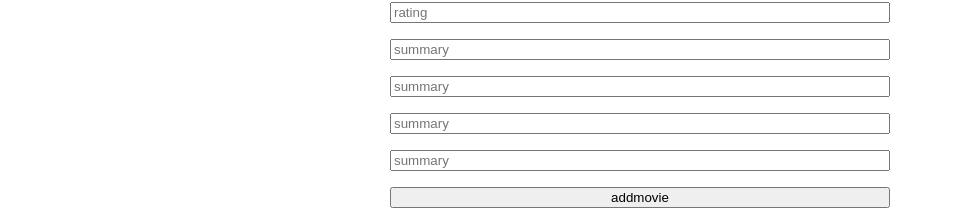
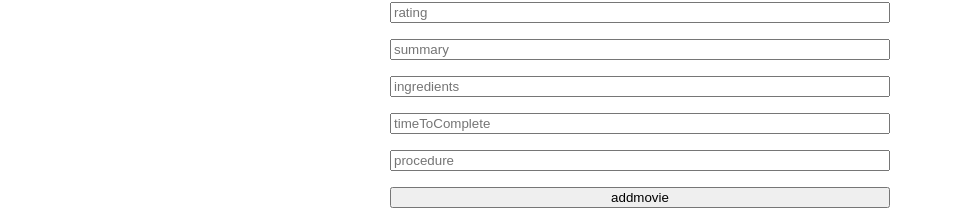
Before and after one commit to srujan1306/recipes, an Angular app: page /addrecipes in a window 1280 px wide. Shown: the part 173-394 px from the top of the page, without its empty margins (0-953 px from the left). Built offline with nearby package versions, Linux system fonts and the light colour scheme.

Commit message:
place holder changed

```diff
--- a/src/app/add-recipe/add-recipe.component.html
+++ b/src/app/add-recipe/add-recipe.component.html
@@ -6,8 +6,12 @@
   <input type="text" [(ngModel)]="category" placeholder="category" />
   <input type="text" [(ngModel)]="rating" placeholder="rating" />
   <input type="text" [(ngModel)]="summary" placeholder="summary" />
-  <input type="text" [(ngModel)]="ingredients" placeholder="summary" />
-  <input type="text" [(ngModel)]="timeToComplete" placeholder="summary" />
-  <input type="text" [(ngModel)]="procedure" placeholder="summary" />
+  <input type="text" [(ngModel)]="ingredients" placeholder="ingredients" />
+  <input
+    type="text"
+    [(ngModel)]="timeToComplete"
+    placeholder="timeToComplete"
+  />
+  <input type="text" [(ngModel)]="procedure" placeholder="procedure" />
   <button (click)="addrecipe()">addmovie</button>
 </div>
```
